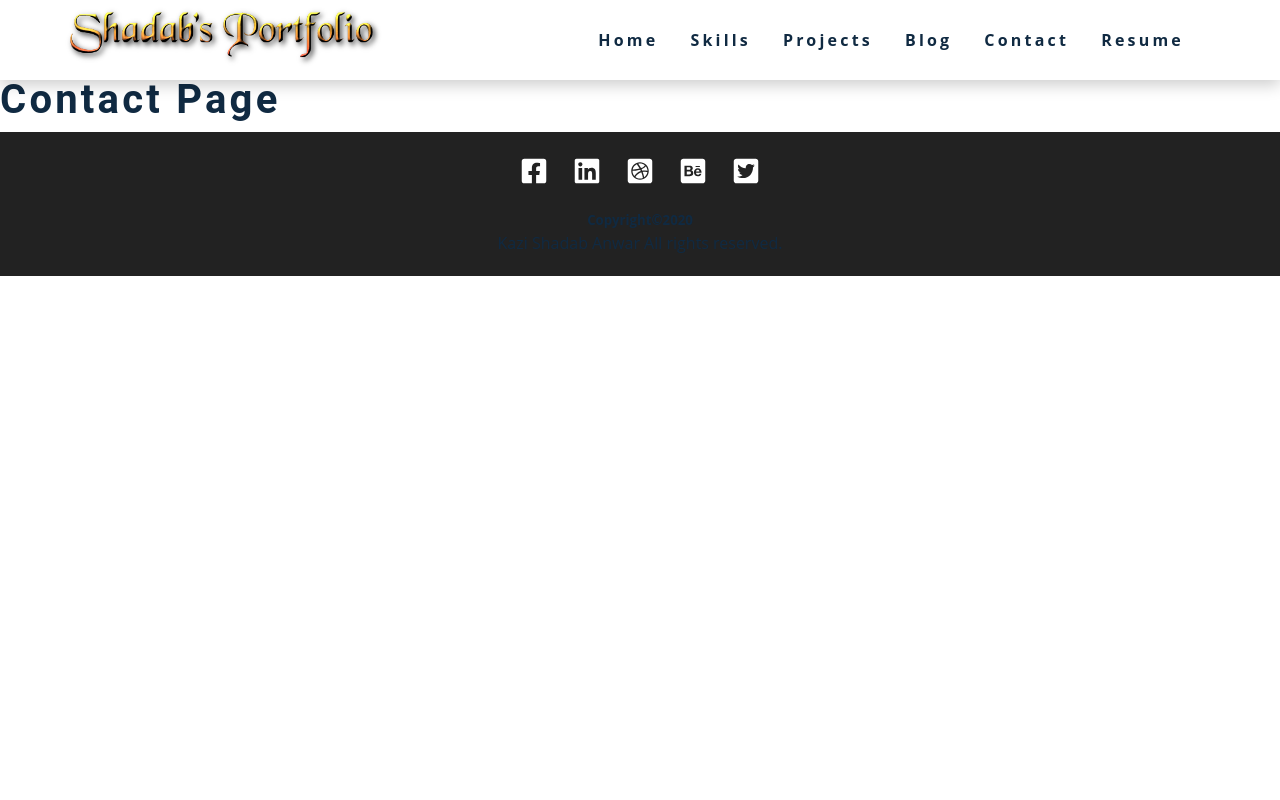
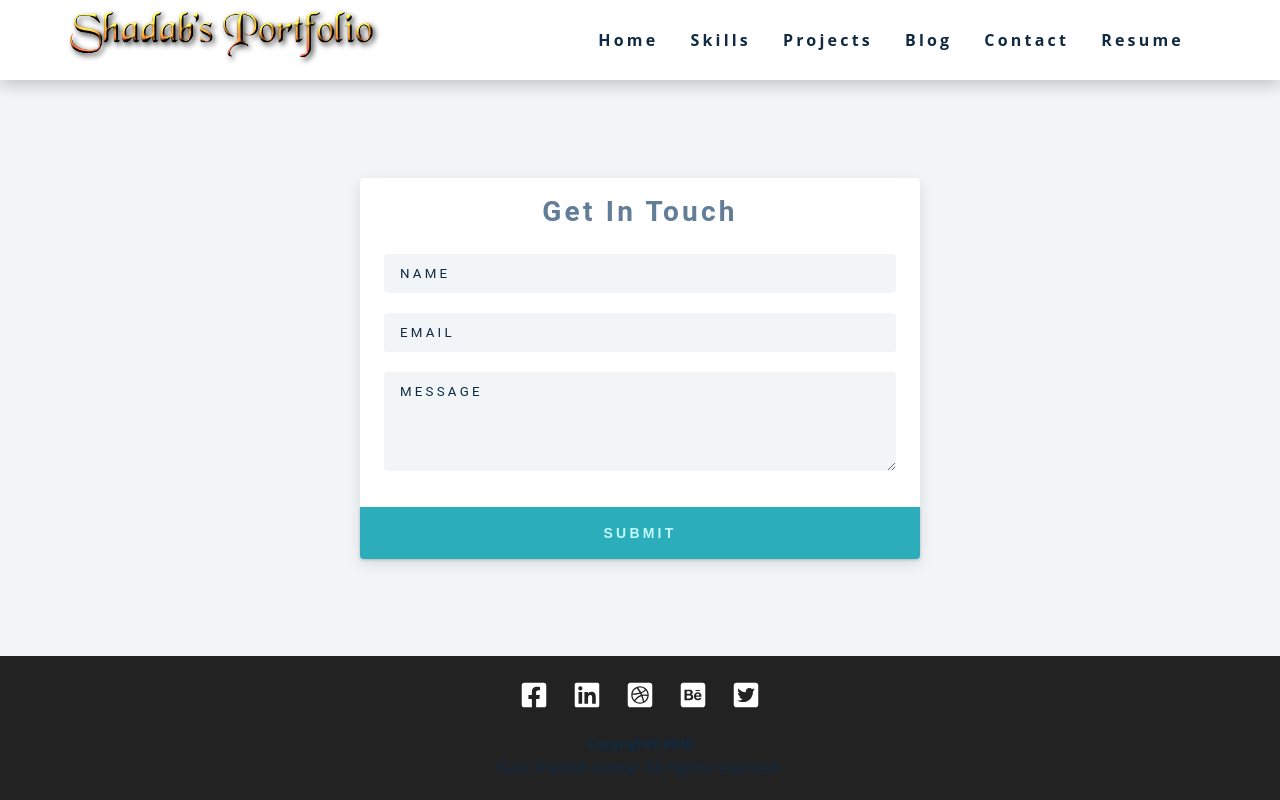
Before and after one commit to Shadab420/shadabs-planet, a Gatsby site: page /contact in a window 1280 px wide. Built offline with nearby package versions, Linux system fonts and the light colour scheme; Gatsby itself is replaced by a stand-in of ours.

Commit message:
added contact form

```diff
--- a/src/pages/contact.js
+++ b/src/pages/contact.js
@@ -4,7 +4,19 @@ import Layout from "../components/Layout"
 const contact = () => {
   return (
     <Layout>
-      <h2>Contact page</h2>
+      <section className="contact-page">
+        <article className="contact-form">
+          <h3>Get in touch</h3>
+          <form method="post" data-netlify="true">
+            <div className="form-group">
+              <input type="text" placeholder="name" className="form-control"/>
+              <input type="email" placeholder="email" className="form-control"/>
+              <textarea name="message" rows="5" placeholder="message" className="form-control"></textarea>
+            </div>
+            <button type="submit" className="btn submit-btn">Submit</button>
+          </form>
+        </article>
+      </section>
     </Layout>
 
   )
```
